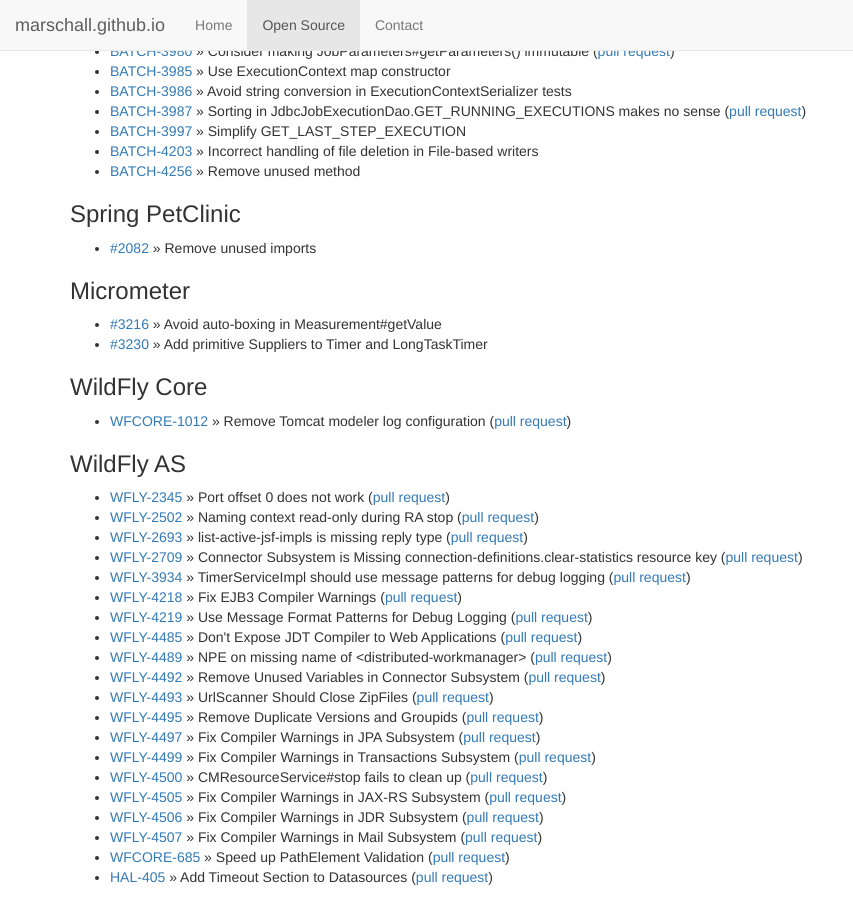
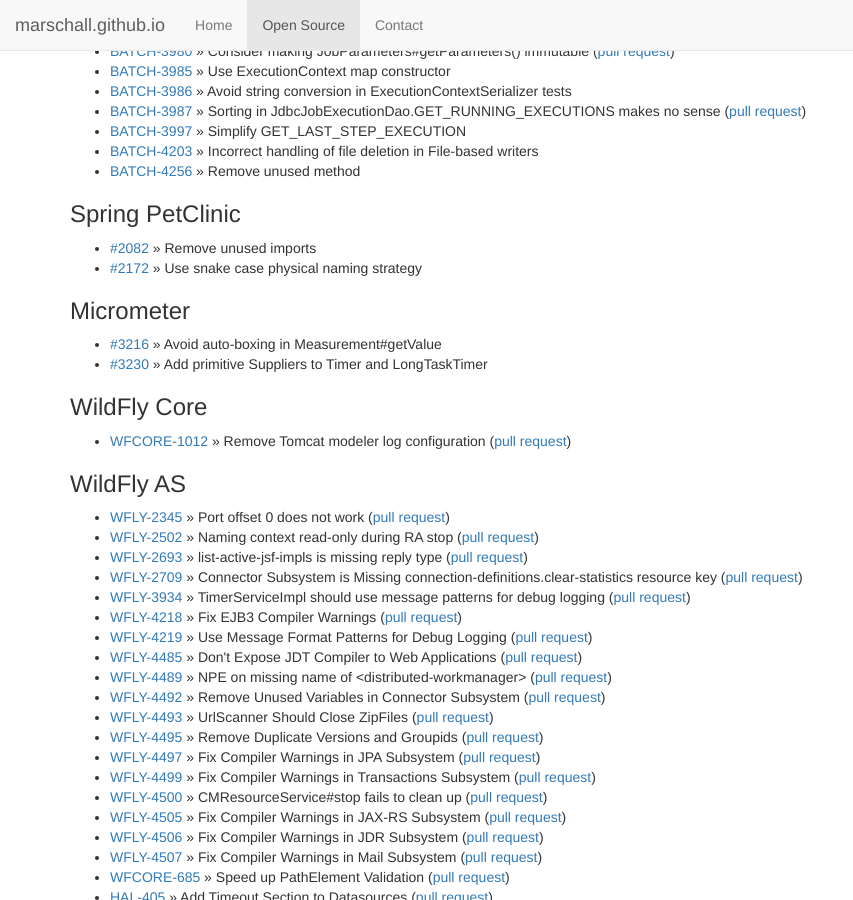
Before and after one commit to marschall/marschall.github.com, a Jekyll site: the page built from open-source.html, in a window 1280 px wide and 900 px high, scrolled down 2886 px. Shown: the whole window, without its empty margins (0-853 px from the left). Built offline with Jekyll 4.4.1, drawn with Linux system fonts in a browser that asks for light colours.

Commit message:
add pet-clinic 2172

```diff
--- a/open-source.html
+++ b/open-source.html
@@ -186,6 +186,7 @@
 <h3>Spring PetClinic</h3>
 <ul>
   <li><a href="https://github.com/spring-projects/spring-petclinic/pull/2082">#2082</a> &raquo; Remove unused imports</li>
+  <li><a href="https://github.com/spring-projects/spring-petclinic/pull/2172">#2172</a> &raquo; Use snake case physical naming strategy</li>
 </ul>
 <h3>Micrometer</h3>
 <ul>
```
